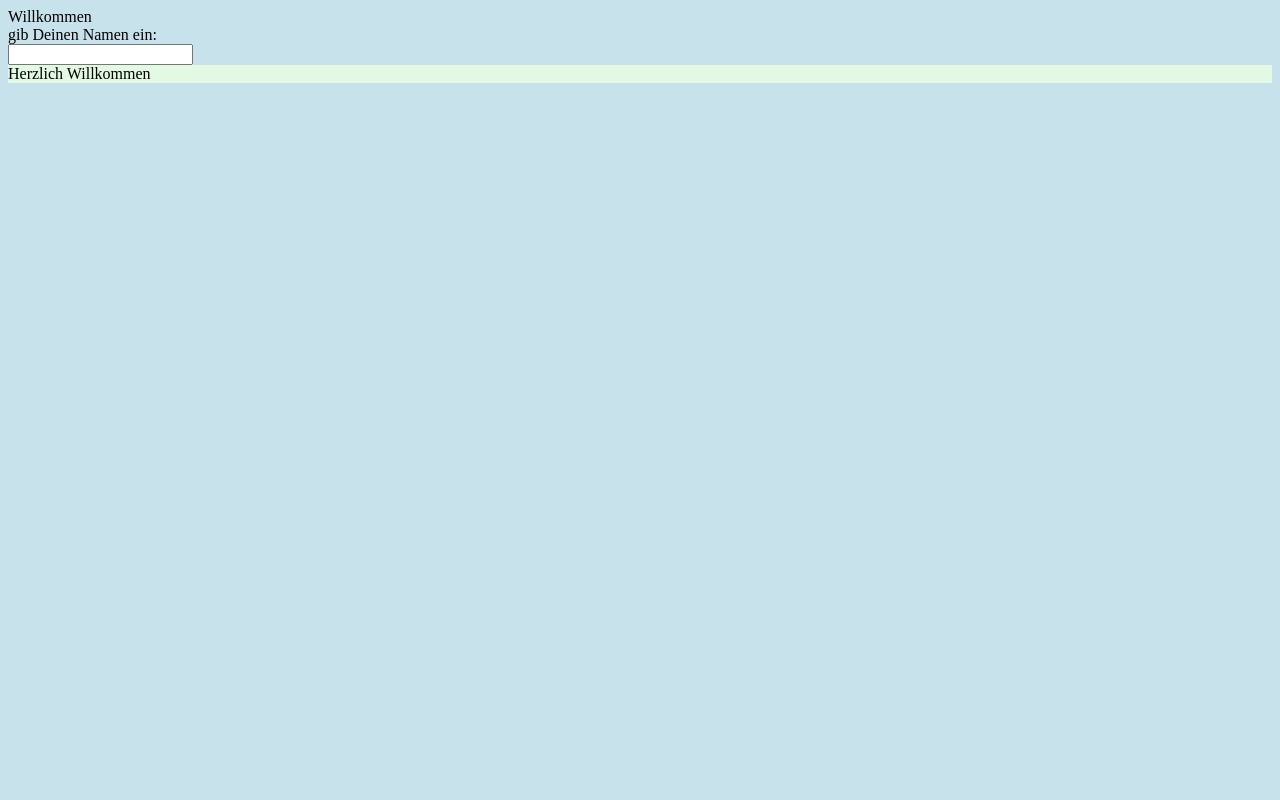
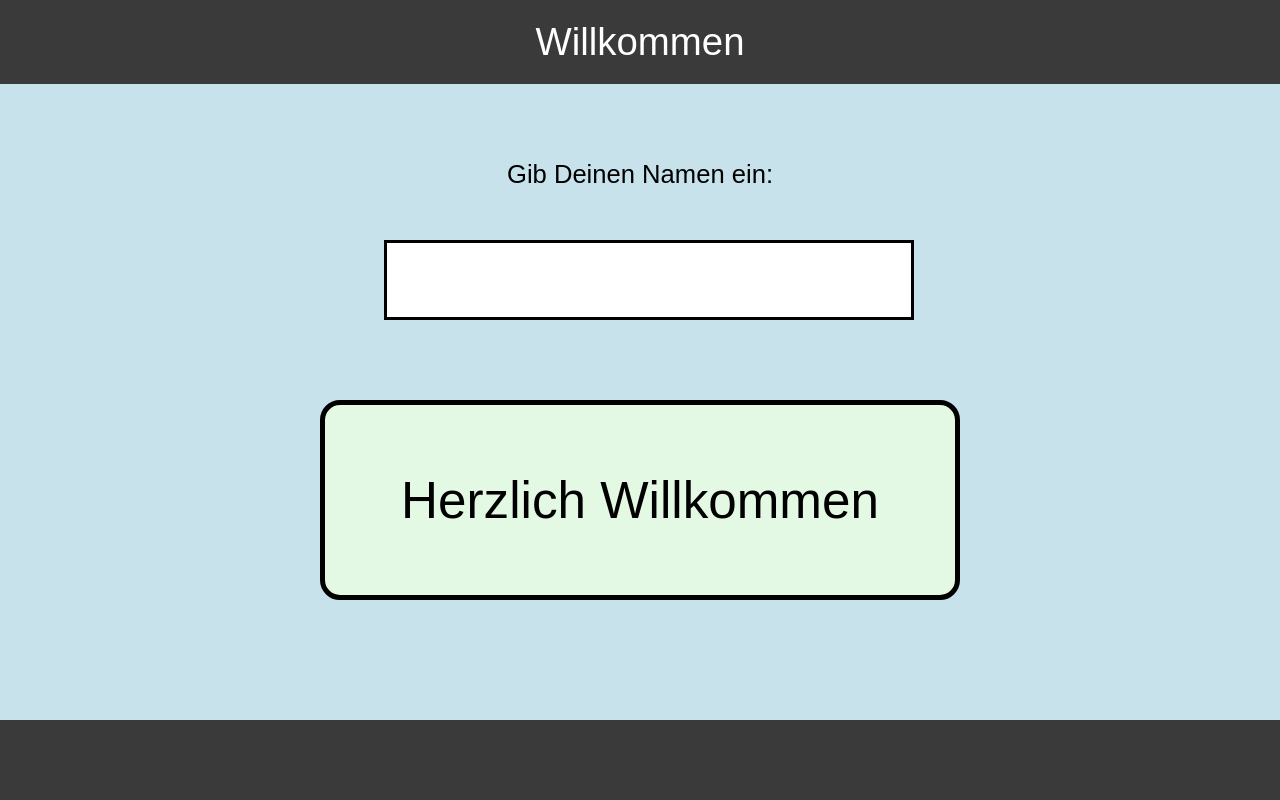
Before and after one commit to felianfilian/webapp_01_terminal, a plain HTML site: page index.html in a window 1280 px wide. Drawn offline with Linux system fonts and the light colour scheme.

Commit message:
main styling

```diff
--- a/index.html
+++ b/index.html
@@ -10,11 +10,11 @@
 </head>
 
 <body>
-  <div>Willkommen</div>
-  <div>gib Deinen Namen ein:</div>
-  <input type="text">
-  <div class="welcome">Herzlich Willkommen</div>
-
+  <div id="title01">Willkommen</div>
+  <div id="label01">Gib Deinen Namen ein:</div>
+  <input type="text" id="input01">
+  <div id="welcome">Herzlich Willkommen</div>
+  <div id="footer"></div>
 
 </body>
 
--- a/style.css
+++ b/style.css
@@ -1,7 +1,76 @@
 body {
   background-color: rgb(200, 226, 235);
+  margin: 0;
 }
 
-.welcome {
+#title01 {
+  background-color: rgb(58, 58, 58);
+  color: white;
+  font-family: Arial, Helvetica, sans-serif;
+  font-size: 3vw;
+  padding: 20px;
+  text-align: center;
+}
+
+#label01 {
+  font-family: Arial, Helvetica, sans-serif;
+  font-size: 2vw;
+  margin: 0 auto;
+
+  display: flex;
+  align-items: center;
+  justify-content: center;
+
+  position: absolute;
+  top: 20%;
+  right: 30%;
+  left: 30%;
+  width: 40%;
+}
+
+#input01 {
+  border: 3px solid black;
+  font-family: Arial, Helvetica, sans-serif;
+  font-size: 1.8vw;
+  padding-left: 10px;
+
+  position: absolute;
+  top: 30%;
+  left: 30%;
+  height: 9%;
+  width: 40%;
+}
+
+#welcome {
   background-color: rgb(227, 249, 227);
+  border: 5px solid black;
+  border-radius: 20px;
+  font-family: Arial, Helvetica, sans-serif;
+  font-size: 4vw;
+  margin: 0 auto;
+
+  display: flex;
+  align-items: center;
+  justify-content: center;
+
+  position: absolute;
+  top: 50%;
+  right: 25%;
+  bottom: 25%;
+  left: 25%;
 }
+
+#footer {
+  background-color: rgb(58, 58, 58);
+  color: white;
+  font-family: Arial, Helvetica, sans-serif;
+  font-size: 3vw;
+  padding: 20px;
+  text-align: center;
+
+  position: absolute;
+  right: 0;
+  left: 0;
+  bottom: 0;
+  height: 5%;
+}
```
